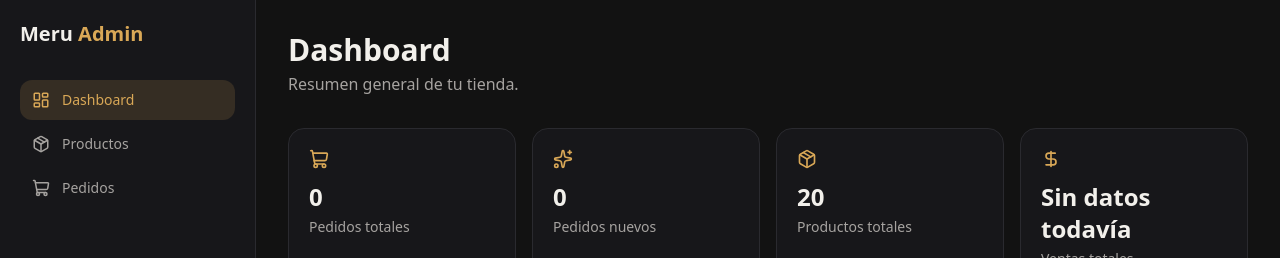
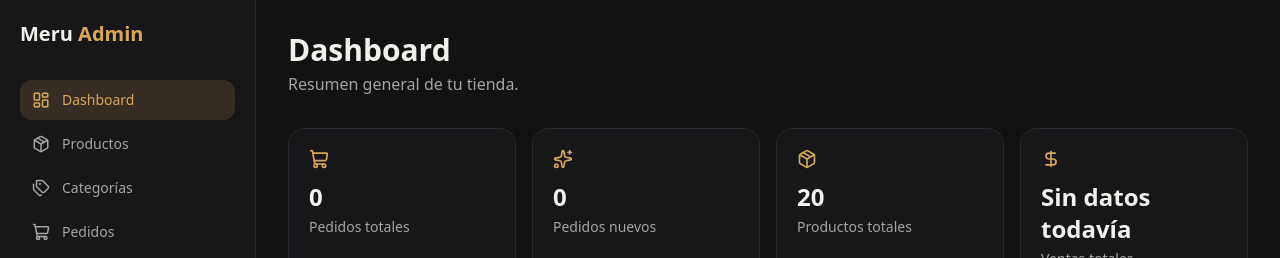
Before and after one commit to CatherineMoreno357/meru-tienda, a Next.js app: page /admin in a window 1280 px wide. Shown: the top 258 px of the page. Built offline with nearby package versions, Linux system fonts and the light colour scheme; no server answers.

Commit message:
Add Tags icon to AdminSidebar links

```diff
--- a/src/components/admin/AdminSidebar.tsx
+++ b/src/components/admin/AdminSidebar.tsx
@@ -2,13 +2,14 @@
 
 import Link from "next/link";
 import { usePathname, useRouter } from "next/navigation";
-import { LayoutDashboard, Package, ShoppingCart, LogOut, ExternalLink } from "lucide-react";
+import { LayoutDashboard, Package, Tags, ShoppingCart, LogOut, ExternalLink } from "lucide-react";
 import { storeConfig } from "@/config/store";
 import { cn } from "@/lib/utils";
 
 const links = [
   { href: "/admin", label: "Dashboard", icon: LayoutDashboard },
   { href: "/admin/productos", label: "Productos", icon: Package },
+  { href: "/admin/categorias", label: "Categorías", icon: Tags },
   { href: "/admin/pedidos", label: "Pedidos", icon: ShoppingCart },
 ];
 
```
